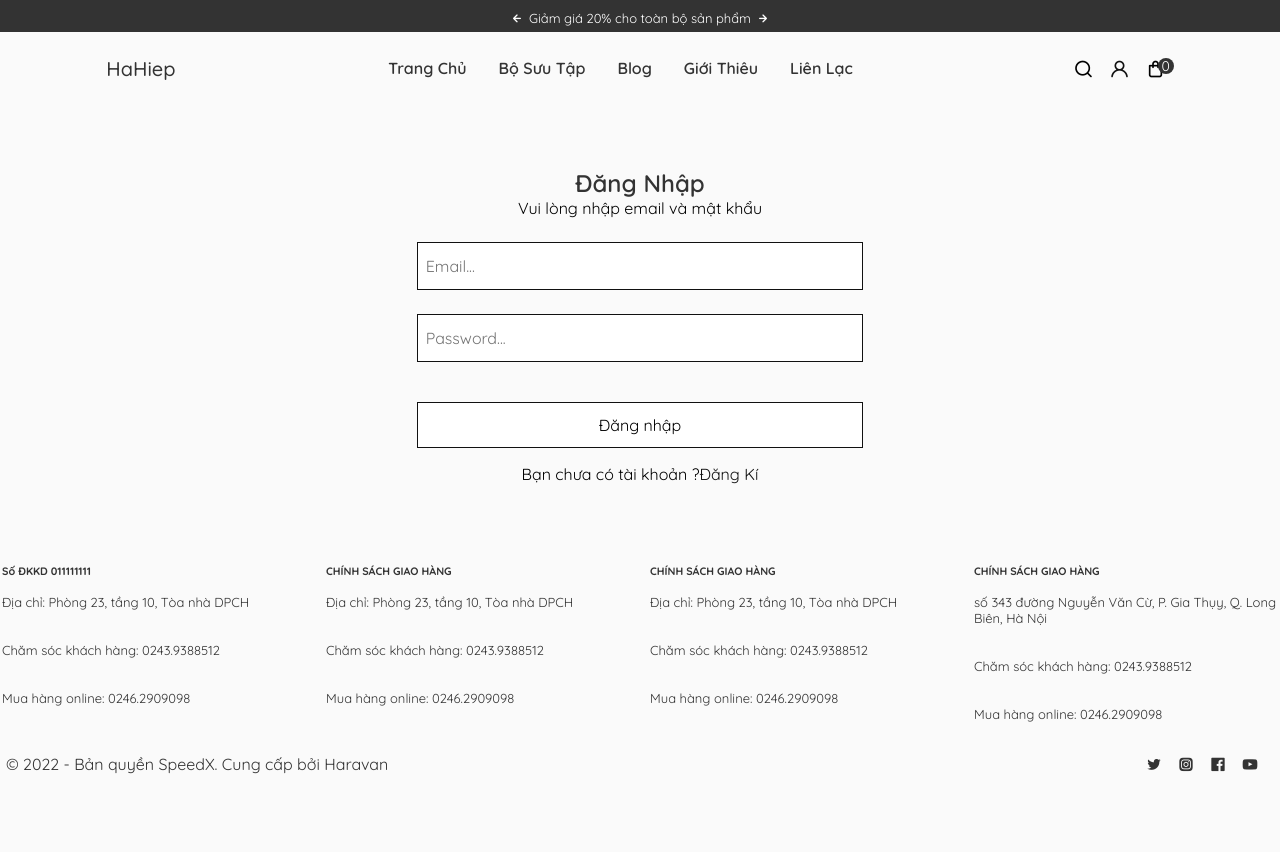
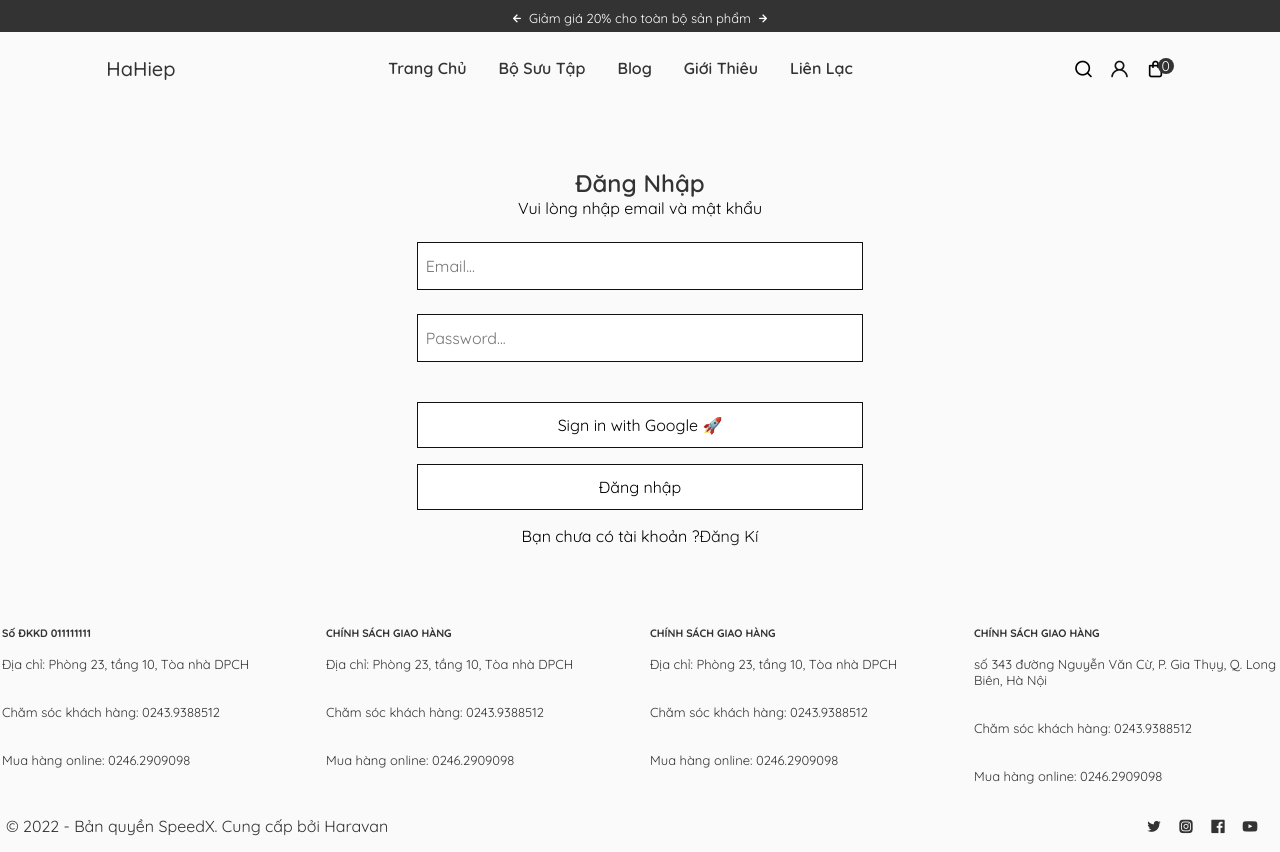
Before and after one commit to hiepblack/ban-quan-ao, a React (Create React App) app: page /signin in a window 1280 px wide. Before the commit the page ends 800 px from the top, so only its background shows below. Built offline with nearby package versions, Linux system fonts and the light colour scheme; no server answers; a web font is replaced by a local one.

Commit message:
loginwithgoogle

```diff
--- a/package.json
+++ b/package.json
@@ -4,6 +4,7 @@
   "private": true,
   "dependencies": {
     "@emailjs/browser": "^3.10.0",
+    "@react-oauth/google": "^0.10.0",
     "@reduxjs/toolkit": "^1.9.3",
     "@testing-library/jest-dom": "^5.16.5",
     "@testing-library/react": "^13.4.0",
--- a/src/Pages/Blog.jsx
+++ b/src/Pages/Blog.jsx
@@ -4,6 +4,7 @@ import BlogContent from "../components/blog/Blog";
 import Listcate from "../components/blog/Listcate";
 import axios from "axios";
 import { BASE_URL } from "../helper";
+import Paginate from "../components/paginate/Paginate";
 
 const Blog = () => {
   const [blogs, setBlogs] = useState([]);
--- a/src/Pages/Sigin.jsx
+++ b/src/Pages/Sigin.jsx
@@ -4,6 +4,8 @@ import { useNavigate } from "react-router-dom";
 import { toast } from 'react-toastify';
 import { AuthContext } from "../context/AuthContext";
 import { BASE_URL } from "../helper";
+import { useGoogleLogin } from "@react-oauth/google";
+import axios from "axios";
 
 const Sigin = () => {
   const [data, setData] = useState({
@@ -13,6 +15,30 @@ const Sigin = () => {
 
   const { dispatch } = useContext(AuthContext);
   const navigate = useNavigate();
+  // login with google
+  const login = useGoogleLogin({
+    onSuccess: (codeResponse) => {
+      axios
+      .get(
+        `https://www.googleapis.com/oauth2/v1/userinfo?access_token=${codeResponse.access_token}`,
+        {
+          headers: {
+            Authorization: `Bearer ${codeResponse.access_token}`,
+            Accept: "application/json",
+          },
+        }
+      )
+      .then((res) => {
+        dispatch({ type: "LOGIN_SUCCESS", payload: res.data });
+        navigate('/')
+        toast.success('Đăng nhập thành công',{
+          position: toast.POSITION.BOTTOM_RIGHT,
+          className: 'foo-bar'
+        });
+      })
+    },
+    onError: (error) => console.log("Login Failed:", error),
+  });
 
   const handleClick = async (e) => {
     console.log('abc');
@@ -27,7 +53,6 @@ const Sigin = () => {
         body: JSON.stringify(data),
       });
       const result = await res.json();
-      console.log(result);
       if (!res.ok) return toast.warn(result.message);
       localStorage.setItem("token", result.accessToken);
       toast.success(result.message,{
@@ -42,7 +67,7 @@ const Sigin = () => {
   };
   return (
     <>
-      <Siginmain setData={setData} data={data} handleClick={handleClick}/>
+      <Siginmain setData={setData} data={data} handleClick={handleClick} login={login}/>
     </>
   );
 };
--- a/src/components/header/Header.jsx
+++ b/src/components/header/Header.jsx
@@ -4,6 +4,7 @@ import { Link, useNavigate } from "react-router-dom";
 import { useSelector } from "react-redux";
 import { AuthContext } from "../../context/AuthContext";
 import { toast } from "react-toastify";
+import { googleLogout } from "@react-oauth/google";
 
 const nav_Menu = [
   {
@@ -40,6 +41,9 @@ const Header = () => {
   const logout = () => {
     dispatch({ type: "LOGOUT" });
     localStorage.removeItem("token");
+    if (user?.verified_email) {
+      googleLogout();
+    }
     toast.success("Bạn đã đăng xuất!", {
       position: toast.POSITION.BOTTOM_RIGHT,
     });
@@ -95,7 +99,7 @@ const Header = () => {
           {user ? (
             <div>
               <p>
-                {user.userName}
+                {user.userName || user.name}
                 <i className="uil uil-signout" onClick={logout}></i>
               </p>
             </div>
--- a/src/components/relatedproduct.jsx/Related.jsx
+++ b/src/components/relatedproduct.jsx/Related.jsx
@@ -5,8 +5,8 @@ import Description from "./description/description";
 import "./related.css";
 import axios from "axios";
 import { AuthContext } from "../../context/AuthContext";
-import {toast} from "react-toastify"
-import {BASE_URL} from '../../helper'
+import { toast } from "react-toastify";
+import { BASE_URL } from "../../helper";
 
 const Related = ({ product }) => {
   const { user } = useContext(AuthContext);
@@ -23,10 +23,17 @@ const Related = ({ product }) => {
   useEffect(() => {
     const dataProduct = async () => {
       await axios.get(`${BASE_URL}/products/`).then(({ data }) => {
-        const datafilter = data.products.filter(
+        const datafilter = data.products.docs.filter(
           (item) => item.categoryId._id === product.categoryId._id
         );
-        setDataRelateProduct(datafilter);
+        console.log(product.categoryId._id);
+        let datafilterProducts = [];
+        datafilter.forEach((item) => {
+          if (item._id !== product._id) {
+            datafilterProducts.push(item);
+          }
+        });
+        setDataRelateProduct(datafilterProducts);
       });
     };
     dataProduct();
@@ -36,14 +43,14 @@ const Related = ({ product }) => {
   const handlecomment = async () => {
     console.log(datacmt);
     const res = await fetch(`${BASE_URL}/comment/${product._id}`, {
-      method: 'POST',
+      method: "POST",
       headers: {
         "Content-Type": "application/json",
       },
       body: JSON.stringify(datacmt),
     });
     const data = await res.json();
-    if(data.successfull){
+    if (data.successfull) {
       toast.success(data.message);
       product.comments.push(data.comment);
     }
--- a/src/components/sigin/Siginmain.jsx
+++ b/src/components/sigin/Siginmain.jsx
@@ -2,7 +2,7 @@ import React from "react";
 import "./sigin.css";
 import { Link } from "react-router-dom";
 
-const Siginmain = ({ data, setData,handleClick }) => {
+const Siginmain = ({ data, setData, handleClick, login }) => {
   return (
     <section className="container signin">
       <form className="form_login" onSubmit={handleClick}>
@@ -36,11 +36,15 @@ const Siginmain = ({ data, setData,handleClick }) => {
         </div>
 
         <div className="btn-sumbit">
+          <button type="button" className="up" onClick={login}>
+            Sign in with Google 🚀
+          </button>
           <button type="submit" className="up">
             Đăng nhập
           </button>
         </div>
       </form>
+
       <div className="create-account-wrap">
         <span>Bạn chưa có tài khoản ?</span>
         <Link to={"/signup"}>Đăng Kí</Link>
--- a/src/index.js
+++ b/src/index.js
@@ -5,14 +5,17 @@ import { BrowserRouter as Router } from "react-router-dom";
 import { Provider } from "react-redux";
 import { store } from "./redux/store.js";
 import { AuthContextProvider } from "./context/AuthContext.js";
+import { GoogleOAuthProvider } from "@react-oauth/google";
 
 const root = ReactDOM.createRoot(document.getElementById("root"));
 root.render(
   <Provider store={store}>
-    <AuthContextProvider>
-      <Router>
-        <App />
-      </Router>
-    </AuthContextProvider>
+    <GoogleOAuthProvider clientId="62807686228-21uqb3kaecj4sbd4ph2s00o3aamtm1qd.apps.googleusercontent.com">
+      <AuthContextProvider>
+        <Router>
+          <App />
+        </Router>
+      </AuthContextProvider>
+    </GoogleOAuthProvider>
   </Provider>
 );
```
Also changed, not shown: 1 other file (tests, documents, lock files or other folders).
